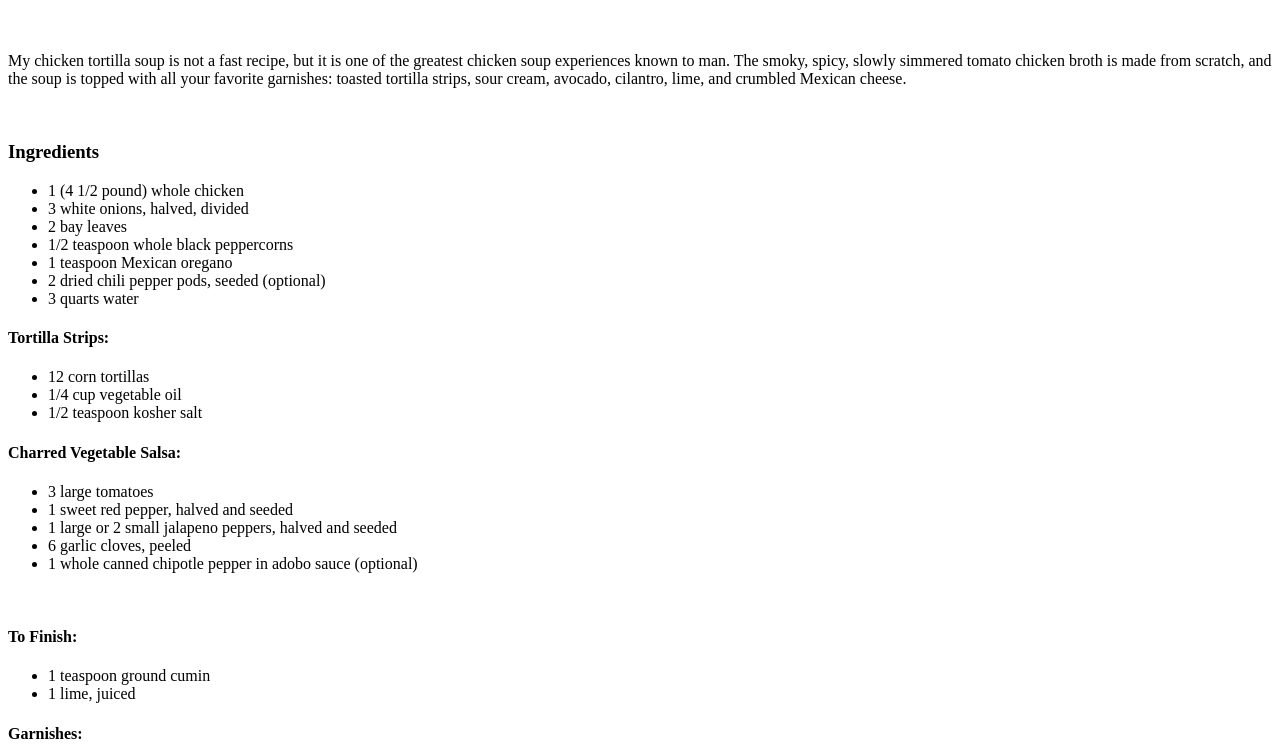
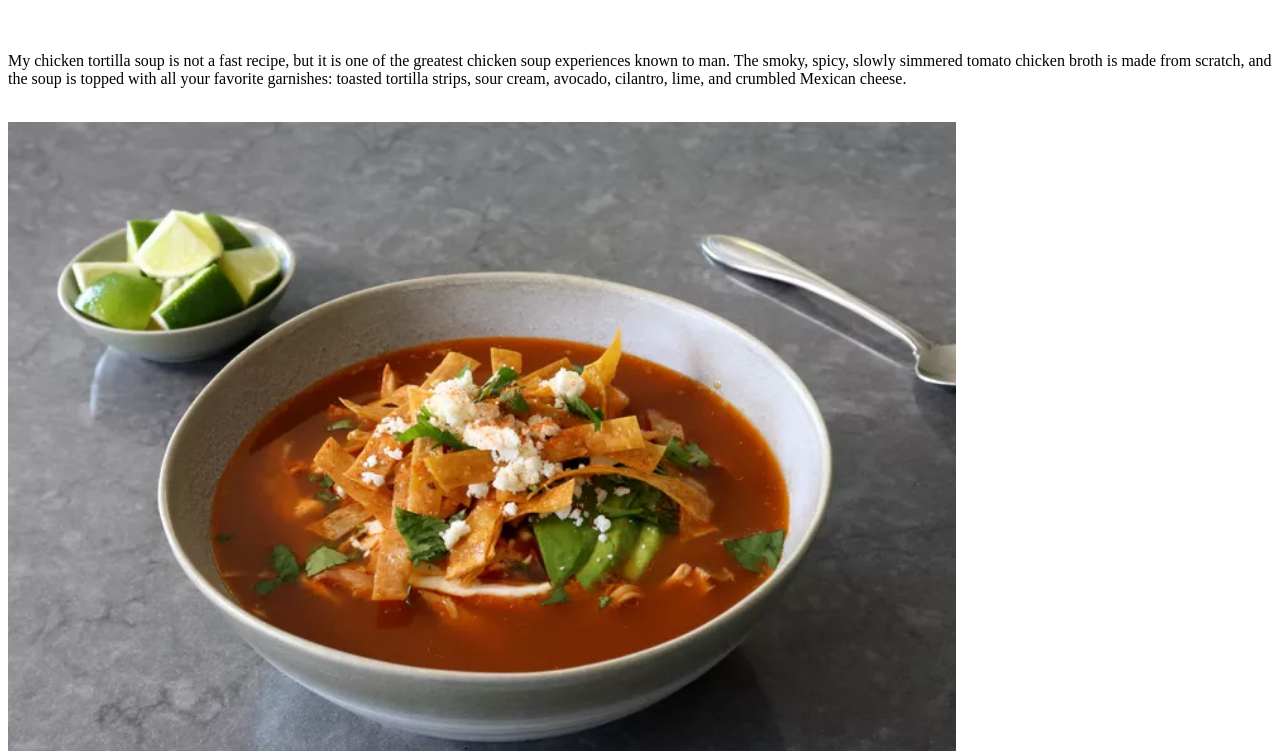
Before and after one commit to codeuse1987/odin-recipes, a plain HTML site: page recipes/chickenSoup.html in a window 1280 px wide. Shown: the part 48-799 px from the top of the page. Drawn offline with Linux system fonts and the light colour scheme.

Commit message:
added local pic

```diff
--- a/recipes/chickenSoup.html
+++ b/recipes/chickenSoup.html
@@ -14,8 +14,8 @@
         all your favorite garnishes: toasted tortilla strips, sour cream, avocado, cilantro, lime, and crumbled Mexican
         cheese.</p>
     <br>
-    <!-- <img src="https://www.allrecipes.com/thmb/rObLaVCv5M8JsvbenK3ni82KVWk=/750x0/filters:no_upscale():max_bytes(150000):strip_icc():format(webp)/8378788_Chef-Johns-Tortilla-Soup_Chef-John_4x3-3742e7751e4f4a1abb00d309f5796781.jpg" alt="Chicken Tortilla Soup"
-    width="75%"> -->
+    <img src="../asset/tortilla-Soup.jpg" alt="Chicken Tortilla Soup"
+    width="75%">
     <h3>Ingredients</h3>
     <ul>
         <li>1 (4 1/2 pound) whole chicken</li>
```
Also changed, not shown: index.html (+1 -2 lines), recipes/beefStroganoff.html (+1 -2 lines), recipes/pastaRoni.html (+1 -2 lines), asset/beef-stroganoff.jpg (added), asset/pasta-Roni.jpg (added), asset/recipes.jpg (added), asset/tortilla-Soup.jpg (added).
